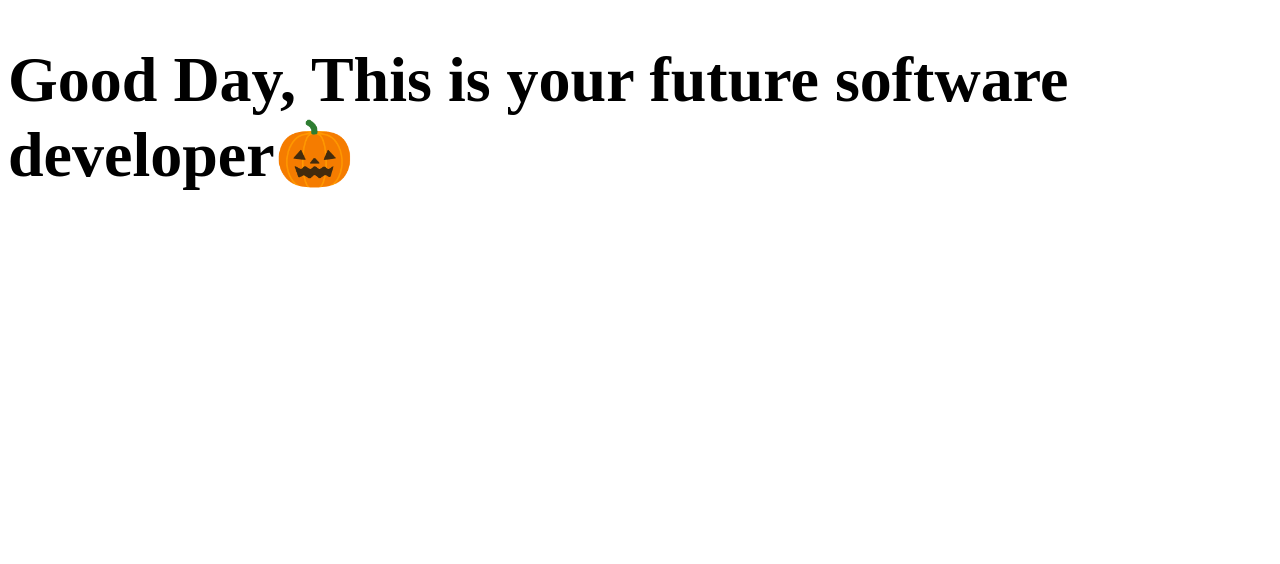
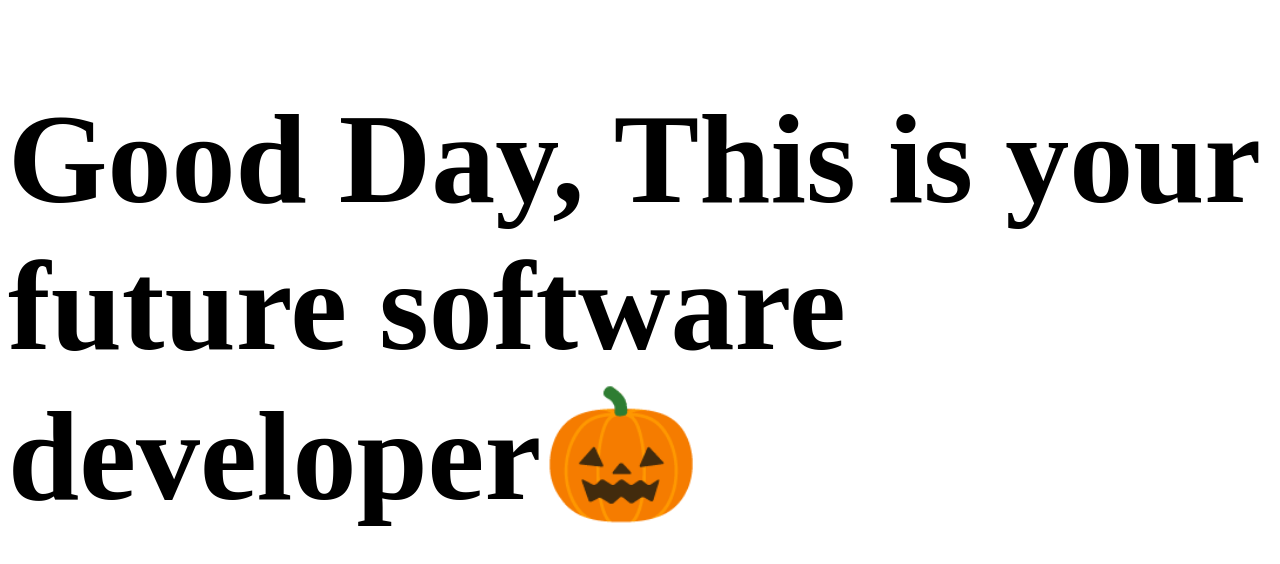
Before and after one commit to DaryllCulas/ReactJS-Practice, a React (Vite) app in the folder 2_CreateReactApp/Sample 1/: page / in a window 1280 px wide. Shown: the top 564 px of the page. Built offline with nearby package versions, Linux system fonts and the light colour scheme.

Commit message:
Add rendering component for ternary

```diff
--- a/2_CreateReactApp/Sample 1/src/App.jsx
+++ b/2_CreateReactApp/Sample 1/src/App.jsx
@@ -1,5 +1,6 @@
 // import { Hello, Hello2 } from "./Hello";
 // import { FruitsDisplay } from "./fruitsArr";
+import { TernaryComponentHere } from "./components/ConditionalComponents/TernaryComponent";
 import { ConditionalComponentsDisplayHere } from "./components/ConditionalComponents/mainConditional";
 import { FruitsObj } from "./components/fruitsObj";
 
@@ -8,7 +9,7 @@ function App() {
   return (
     <div>
       <h1>
-        <ConditionalComponentsDisplayHere />
+        <TernaryComponentHere />
       </h1>
     </div>
   );
--- /dev/null
+++ b/2_CreateReactApp/Sample 1/src/components/ConditionalComponents/TernaryComponent.jsx
@@ -0,0 +1,18 @@
+import { GoodByeHere } from "./goodbye";
+import { GreetHere } from "./greetings";
+
+function TernaryComponentHere() {
+  const isGoodMessage = true;
+
+  return isGoodMessage ? (
+    <h1>
+      <GreetHere />
+    </h1>
+  ) : (
+    <h1>
+      <GoodByeHere />
+    </h1>
+  );
+}
+
+export { TernaryComponentHere };
```
